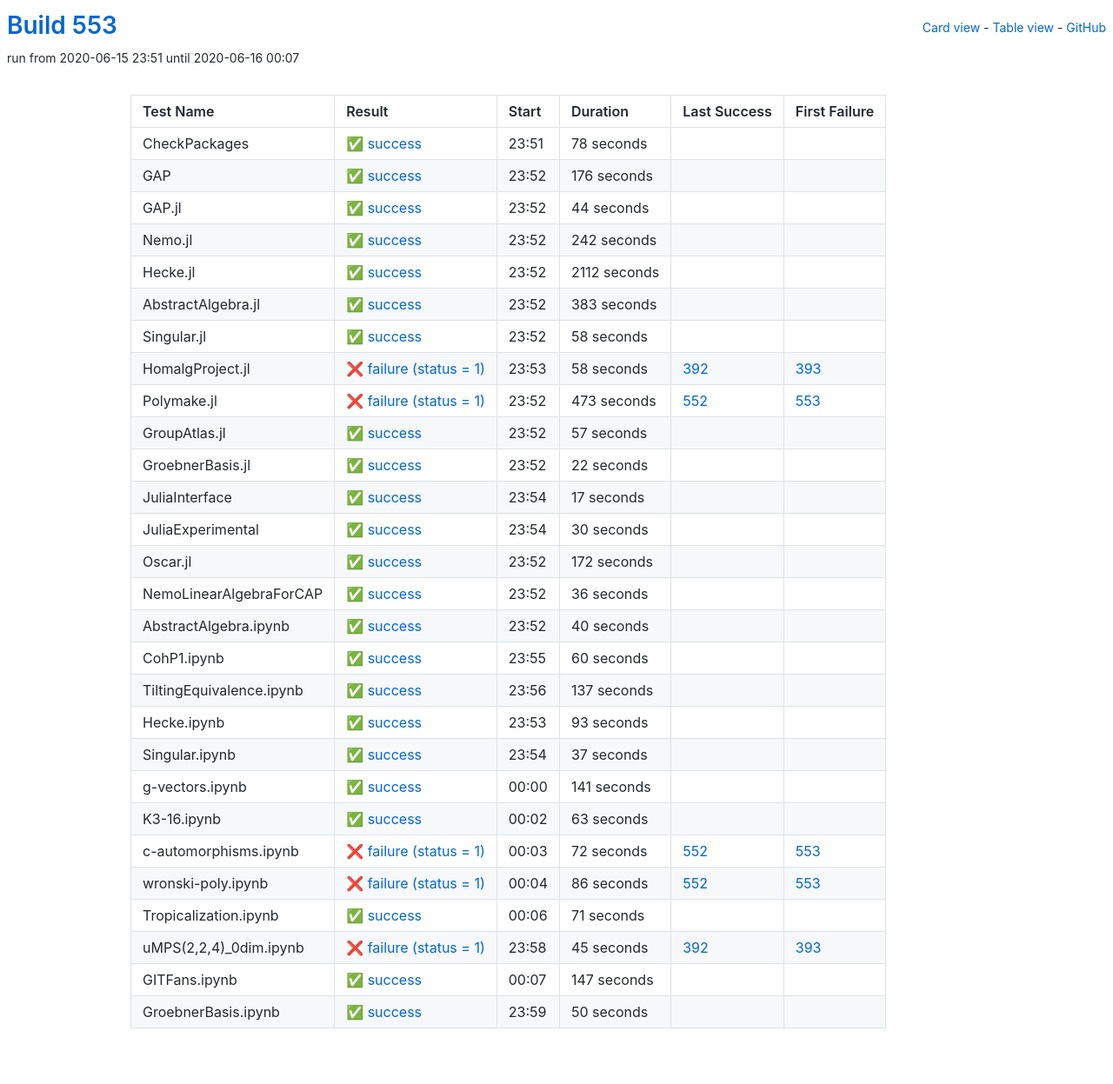
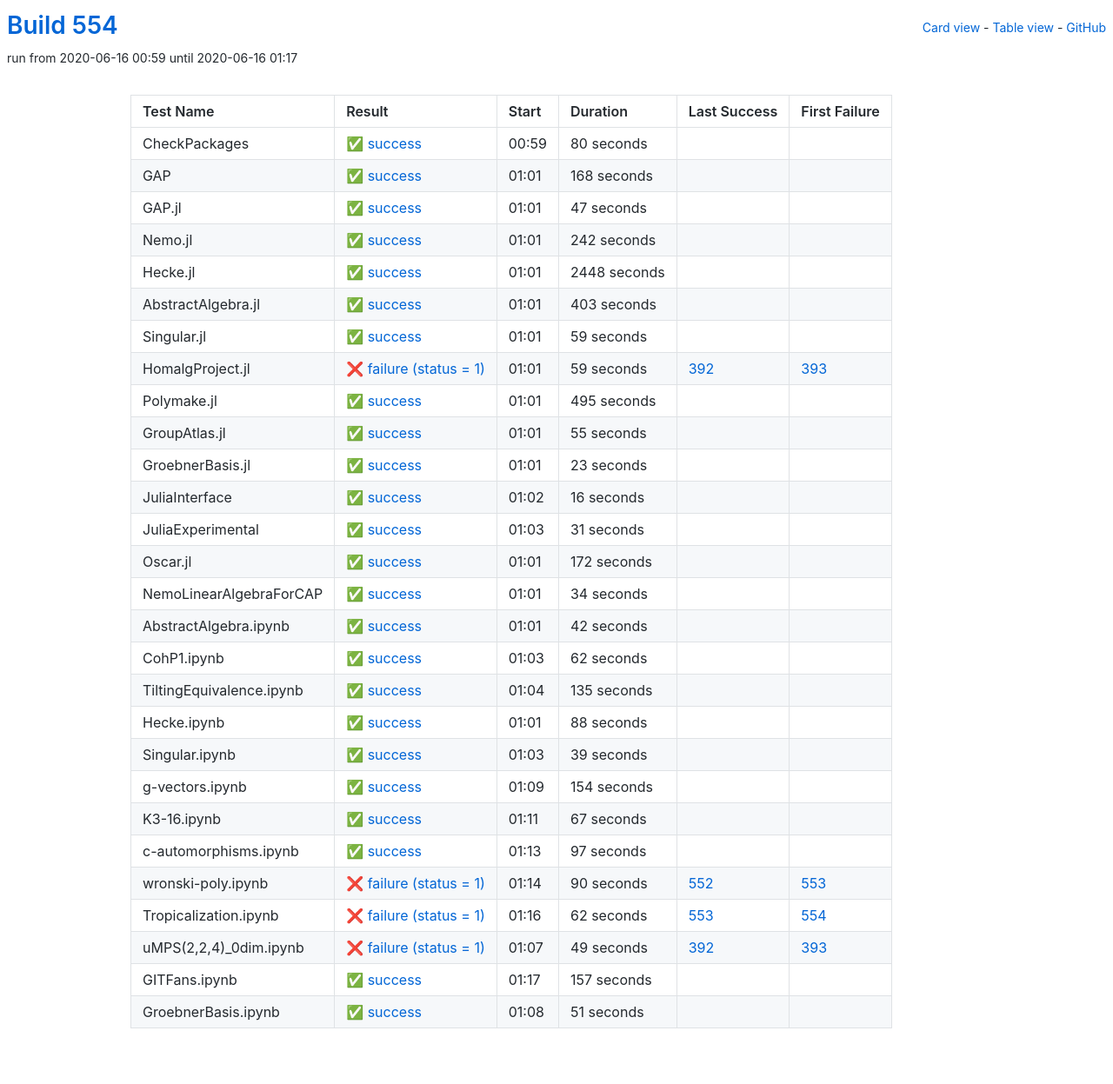
Before and after one commit to oscar-system/oscar-ci-status-1.4, a Jekyll site: the page built from table.html, in a window 1280 px wide. Shown: the whole page at 87% size. Built offline with Jekyll 4.4.1, drawn with Linux system fonts in a browser that asks for light colours.

Commit message:
Build #554

```diff
--- a/_data/ci.yml
+++ b/_data/ci.yml
@@ -1,6 +1,6 @@
 ---
-build: 553
-build_url: https://oscarci.mathematik.uni-kl.de/job/oscar-julia-1.4/553/
+build: 554
+build_url: https://oscarci.mathematik.uni-kl.de/job/oscar-julia-1.4/554/
 job: oscar-julia-1.4
 organization: oscar-system
 repo: oscar-ci-status-1.4
@@ -8,44 +8,44 @@ repourl: https://github.com/oscar-system/oscar-ci-status-1.4
 tests:
 - name: CheckPackages
   id: checkpackages
-  log: https://oscarci.mathematik.uni-kl.de/job/oscar-julia-1.4/553/artifact/logs/build-553/CheckPackages.log
-  start: 2020-06-15 23:51
+  log: https://oscarci.mathematik.uni-kl.de/job/oscar-julia-1.4/554/artifact/logs/build-554/CheckPackages.log
+  start: 2020-06-16 00:59
   success: true
   exitcode: 0
   status: success
-  duration: 78
+  duration: 80
   last_success: false
   last_success_url:
   first_failure: false
   first_failure_url:
 - name: GAP
   id: gap
-  log: https://oscarci.mathematik.uni-kl.de/job/oscar-julia-1.4/553/artifact/logs/build-553/GAP.log
-  start: 2020-06-15 23:52
+  log: https://oscarci.mathematik.uni-kl.de/job/oscar-julia-1.4/554/artifact/logs/build-554/GAP.log
+  start: 2020-06-16 01:01
   success: true
   exitcode: 0
   status: success
-  duration: 176
+  duration: 168
   last_success: false
   last_success_url:
   first_failure: false
   first_failure_url:
 - name: GAP.jl
   id: gap-jl
-  log: https://oscarci.mathematik.uni-kl.de/job/oscar-julia-1.4/553/artifact/logs/build-553/GAP.jl.log
-  start: 2020-06-15 23:52
+  log: https://oscarci.mathematik.uni-kl.de/job/oscar-julia-1.4/554/artifact/logs/build-554/GAP.jl.log
+  start: 2020-06-16 01:01
   success: true
   exitcode: 0
   status: success
-  duration: 44
+  duration: 47
   last_success: false
   last_success_url:
   first_failure: false
   first_failure_url:
 - name: Nemo.jl
   id: nemo-jl
-  log: https://oscarci.mathematik.uni-kl.de/job/oscar-julia-1.4/553/artifact/logs/build-553/Nemo.jl.log
-  start: 2020-06-15 23:52
+  log: https://oscarci.mathematik.uni-kl.de/job/oscar-julia-1.4/554/artifact/logs/build-554/Nemo.jl.log
+  start: 2020-06-16 01:01
   success: true
   exitcode: 0
   status: success
@@ -56,116 +56,116 @@ tests:
   first_failure_url:
 - name: Hecke.jl
   id: hecke-jl
-  log: https://oscarci.mathematik.uni-kl.de/job/oscar-julia-1.4/553/artifact/logs/build-553/Hecke.jl.log
-  start: 2020-06-15 23:52
+  log: https://oscarci.mathematik.uni-kl.de/job/oscar-julia-1.4/554/artifact/logs/build-554/Hecke.jl.log
+  start: 2020-06-16 01:01
   success: true
   exitcode: 0
   status: success
-  duration: 2112
+  duration: 2448
   last_success: false
   last_success_url:
   first_failure: false
   first_failure_url:
 - name: AbstractAlgebra.jl
   id: abstractalgebra-jl
-  log: https://oscarci.mathematik.uni-kl.de/job/oscar-julia-1.4/553/artifact/logs/build-553/AbstractAlgebra.jl.log
-  start: 2020-06-15 23:52
+  log: https://oscarci.mathematik.uni-kl.de/job/oscar-julia-1.4/554/artifact/logs/build-554/AbstractAlgebra.jl.log
+  start: 2020-06-16 01:01
   success: true
   exitcode: 0
   status: success
-  duration: 383
+  duration: 403
   last_success: false
   last_success_url:
   first_failure: false
   first_failure_url:
 - name: Singular.jl
   id: singular-jl
-  log: https://oscarci.mathematik.uni-kl.de/job/oscar-julia-1.4/553/artifact/logs/build-553/Singular.jl.log
-  start: 2020-06-15 23:52
+  log: https://oscarci.mathematik.uni-kl.de/job/oscar-julia-1.4/554/artifact/logs/build-554/Singular.jl.log
+  start: 2020-06-16 01:01
   success: true
   exitcode: 0
   status: success
-  duration: 58
+  duration: 59
   last_success: false
   last_success_url:
   first_failure: false
   first_failure_url:
 - name: HomalgProject.jl
   id: homalgproject-jl
-  log: https://oscarci.mathematik.uni-kl.de/job/oscar-julia-1.4/553/artifact/logs/build-553/HomalgProject.jl.log
-  start: 2020-06-15 23:53
+  log: https://oscarci.mathematik.uni-kl.de/job/oscar-julia-1.4/554/artifact/logs/build-554/HomalgProject.jl.log
+  start: 2020-06-16 01:01
   success: false
   exitcode: 1
   status: failure
-  duration: 58
+  duration: 59
   last_success: 392
   last_success_url: https://oscarci.mathematik.uni-kl.de/job/oscar-julia-1.4/392/
   first_failure: 393
   first_failure_url: https://oscarci.mathematik.uni-kl.de/job/oscar-julia-1.4/393/
 - name: Polymake.jl
   id: polymake-jl
-  log: https://oscarci.mathematik.uni-kl.de/job/oscar-julia-1.4/553/artifact/logs/build-553/Polymake.jl.log
-  start: 2020-06-15 23:52
-  success: false
-  exitcode: 1
-  status: failure
-  duration: 473
-  last_success: 552
-  last_success_url: https://oscarci.mathematik.uni-kl.de/job/oscar-julia-1.4/552/
-  first_failure: 553
-  first_failure_url: https://oscarci.mathematik.uni-kl.de/job/oscar-julia-1.4/553/
-- name: GroupAtlas.jl
-  id: groupatlas-jl
-  log: https://oscarci.mathematik.uni-kl.de/job/oscar-julia-1.4/553/artifact/logs/build-553/GroupAtlas.jl.log
-  start: 2020-06-15 23:52
+  log: https://oscarci.mathematik.uni-kl.de/job/oscar-julia-1.4/554/artifact/logs/build-554/Polymake.jl.log
+  start: 2020-06-16 01:01
   success: true
   exitcode: 0
   status: success
-  duration: 57
+  duration: 495
+  last_success: false
+  last_success_url:
+  first_failure: false
+  first_failure_url:
+- name: GroupAtlas.jl
+  id: groupatlas-jl
+  log: https://oscarci.mathematik.uni-kl.de/job/oscar-julia-1.4/554/artifact/logs/build-554/GroupAtlas.jl.log
+  start: 2020-06-16 01:01
+  success: true
+  exitcode: 0
+  status: success
+  duration: 55
   last_success: false
   last_success_url:
   first_failure: false
   first_failure_url:
 - name: GroebnerBasis.jl
   id: groebnerbasis-jl
-  log: https://oscarci.mathematik.uni-kl.de/job/oscar-julia-1.4/553/artifact/logs/build-553/GroebnerBasis.jl.log
-  start: 2020-06-15 23:52
+  log: https://oscarci.mathematik.uni-kl.de/job/oscar-julia-1.4/554/artifact/logs/build-554/GroebnerBasis.jl.log
+  start: 2020-06-16 01:01
   success: true
   exitcode: 0
   status: success
-  duration: 22
+  duration: 23
   last_success: false
   last_success_url:
   first_failure: false
   first_failure_url:
 - name: JuliaInterface
   id: juliainterface
-  log: https://oscarci.mathematik.uni-kl.de/job/oscar-julia-1.4/553/artifact/logs/build-553/JuliaInterface.log
-  start: 2020-06-15 23:54
+  log: https://oscarci.mathematik.uni-kl.de/job/oscar-julia-1.4/554/artifact/logs/build-554/JuliaInterface.log
+  start: 2020-06-16 01:02
   success: true
   exitcode: 0
   status: success
-  duration: 17
+  duration: 16
   last_success: false
   last_success_url:
   first_failure: false
   first_failure_url:
 - name: JuliaExperimental
   id: juliaexperimental
-  log: https://oscarci.mathematik.uni-kl.de/job/oscar-julia-1.4/553/artifact/logs/build-553/JuliaExperimental.log
-  start: 2020-06-15 23:54
+  log: https://oscarci.mathematik.uni-kl.de/job/oscar-julia-1.4/554/artifact/logs/build-554/JuliaExperimental.log
+  start: 2020-06-16 01:03
   success: true
   exitcode: 0
   status: success
-  duration: 30
+  duration: 31
   last_success: false
   last_success_url:
   first_failure: false
   first_failure_url:
 - name: Oscar.jl
   id: oscar-jl
-  log: https://oscarci.mathematik.uni-kl.de/job/oscar-julia-1.4/553/artifact/logs/build-553/Oscar.jl.log
-  start: 2020-06-15 23:52
+  log: https://oscarci.mathematik.uni-kl.de/job/oscar-julia-1.4/554/artifact/logs/build-554/Oscar.jl.log
+  start: 2020-06-16 01:01
   success: true
   exitcode: 0
   status: success
@@ -176,168 +176,168 @@ tests:
   first_failure_url:
 - name: NemoLinearAlgebraForCAP
   id: nemolinearalgebraforcap
-  log: https://oscarci.mathematik.uni-kl.de/job/oscar-julia-1.4/553/artifact/logs/build-553/NemoLinearAlgebraForCAP.log
-  start: 2020-06-15 23:52
+  log: https://oscarci.mathematik.uni-kl.de/job/oscar-julia-1.4/554/artifact/logs/build-554/NemoLinearAlgebraForCAP.log
+  start: 2020-06-16 01:01
   success: true
   exitcode: 0
   status: success
-  duration: 36
+  duration: 34
   last_success: false
   last_success_url:
   first_failure: false
   first_failure_url:
 - name: AbstractAlgebra.ipynb
   id: abstractalgebra-ipynb
-  log: https://oscarci.mathematik.uni-kl.de/job/oscar-julia-1.4/553/artifact/logs/build-553/AbstractAlgebra.ipynb.log
-  start: 2020-06-15 23:52
+  log: https://oscarci.mathematik.uni-kl.de/job/oscar-julia-1.4/554/artifact/logs/build-554/AbstractAlgebra.ipynb.log
+  start: 2020-06-16 01:01
   success: true
   exitcode: 0
   status: success
-  duration: 40
+  duration: 42
   last_success: false
   last_success_url:
   first_failure: false
   first_failure_url:
 - name: CohP1.ipynb
   id: cohp1-ipynb
-  log: https://oscarci.mathematik.uni-kl.de/job/oscar-julia-1.4/553/artifact/logs/build-553/CohP1.ipynb.log
-  start: 2020-06-15 23:55
+  log: https://oscarci.mathematik.uni-kl.de/job/oscar-julia-1.4/554/artifact/logs/build-554/CohP1.ipynb.log
+  start: 2020-06-16 01:03
   success: true
   exitcode: 0
   status: success
-  duration: 60
+  duration: 62
   last_success: false
   last_success_url:
   first_failure: false
   first_failure_url:
 - name: TiltingEquivalence.ipynb
   id: tiltingequivalence-ipynb
-  log: https://oscarci.mathematik.uni-kl.de/job/oscar-julia-1.4/553/artifact/logs/build-553/TiltingEquivalence.ipynb.log
-  start: 2020-06-15 23:56
+  log: https://oscarci.mathematik.uni-kl.de/job/oscar-julia-1.4/554/artifact/logs/build-554/TiltingEquivalence.ipynb.log
+  start: 2020-06-16 01:04
   success: true
   exitcode: 0
   status: success
-  duration: 137
+  duration: 135
   last_success: false
   last_success_url:
   first_failure: false
   first_failure_url:
 - name: Hecke.ipynb
   id: hecke-ipynb
-  log: https://oscarci.mathematik.uni-kl.de/job/oscar-julia-1.4/553/artifact/logs/build-553/Hecke.ipynb.log
-  start: 2020-06-15 23:53
+  log: https://oscarci.mathematik.uni-kl.de/job/oscar-julia-1.4/554/artifact/logs/build-554/Hecke.ipynb.log
+  start: 2020-06-16 01:01
   success: true
   exitcode: 0
   status: success
-  duration: 93
+  duration: 88
   last_success: false
   last_success_url:
   first_failure: false
   first_failure_url:
 - name: Singular.ipynb
   id: singular-ipynb
-  log: https://oscarci.mathematik.uni-kl.de/job/oscar-julia-1.4/553/artifact/logs/build-553/Singular.ipynb.log
-  start: 2020-06-15 23:54
+  log: https://oscarci.mathematik.uni-kl.de/job/oscar-julia-1.4/554/artifact/logs/build-554/Singular.ipynb.log
+  start: 2020-06-16 01:03
   success: true
   exitcode: 0
   status: success
-  duration: 37
+  duration: 39
   last_success: false
   last_success_url:
   first_failure: false
   first_failure_url:
 - name: g-vectors.ipynb
   id: g-vectors-ipynb
-  log: https://oscarci.mathematik.uni-kl.de/job/oscar-julia-1.4/553/artifact/logs/build-553/g-vectors.ipynb.log
-  start: 2020-06-16 00:00
+  log: https://oscarci.mathematik.uni-kl.de/job/oscar-julia-1.4/554/artifact/logs/build-554/g-vectors.ipynb.log
+  start: 2020-06-16 01:09
   success: true
   exitcode: 0
   status: success
-  duration: 141
+  duration: 154
   last_success: false
   last_success_url:
   first_failure: false
   first_failure_url:
 - name: K3-16.ipynb
   id: k3-16-ipynb
-  log: https://oscarci.mathematik.uni-kl.de/job/oscar-julia-1.4/553/artifact/logs/build-553/K3-16.ipynb.log
-  start: 2020-06-16 00:02
+  log: https://oscarci.mathematik.uni-kl.de/job/oscar-julia-1.4/554/artifact/logs/build-554/K3-16.ipynb.log
+  start: 2020-06-16 01:11
   success: true
   exitcode: 0
   status: success
-  duration: 63
+  duration: 67
   last_success: false
   last_success_url:
   first_failure: false
   first_failure_url:
 - name: c-automorphisms.ipynb
   id: c-automorphisms-ipynb
-  log: https://oscarci.mathematik.uni-kl.de/job/oscar-julia-1.4/553/artifact/logs/build-553/c-automorphisms.ipynb.log
-  start: 2020-06-16 00:03
+  log: https://oscarci.mathematik.uni-kl.de/job/oscar-julia-1.4/554/artifact/logs/build-554/c-automorphisms.ipynb.log
+  start: 2020-06-16 01:13
+  success: true
+  exitcode: 0
+  status: success
+  duration: 97
+  last_success: false
+  last_success_url:
+  first_failure: false
+  first_failure_url:
+- name: wronski-poly.ipynb
+  id: wronski-poly-ipynb
+  log: https://oscarci.mathematik.uni-kl.de/job/oscar-julia-1.4/554/artifact/logs/build-554/wronski-poly.ipynb.log
+  start: 2020-06-16 01:14
   success: false
   exitcode: 1
   status: failure
-  duration: 72
-  last_success: 552
-  last_success_url: https://oscarci.mathematik.uni-kl.de/job/oscar-julia-1.4/552/
-  first_failure: 553
-  first_failure_url: https://oscarci.mathematik.uni-kl.de/job/oscar-julia-1.4/553/
-- name: wronski-poly.ipynb
-  id: wronski-poly-ipynb
-  log: https://oscarci.mathematik.uni-kl.de/job/oscar-julia-1.4/553/artifact/logs/build-553/wronski-poly.ipynb.log
-  start: 2020-06-16 00:04
-  success: false
-  exitcode: 1
-  status: failure
-  duration: 86
+  duration: 90
   last_success: 552
   last_success_url: https://oscarci.mathematik.uni-kl.de/job/oscar-julia-1.4/552/
   first_failure: 553
   first_failure_url: https://oscarci.mathematik.uni-kl.de/job/oscar-julia-1.4/553/
 - name: Tropicalization.ipynb
   id: tropicalization-ipynb
-  log: https://oscarci.mathematik.uni-kl.de/job/oscar-julia-1.4/553/artifact/logs/build-553/Tropicalization.ipynb.log
-  start: 2020-06-16 00:06
-  success: true
-  exitcode: 0
-  status: success
-  duration: 71
-  last_success: false
-  last_success_url:
-  first_failure: false
-  first_failure_url:
-- name: uMPS(2,2,4)_0dim.ipynb
-  id: umps-2-2-4-0dim-ipynb
-  log: https://oscarci.mathematik.uni-kl.de/job/oscar-julia-1.4/553/artifact/logs/build-553/uMPS-2-2-4-_0dim.ipynb.log
-  start: 2020-06-15 23:58
+  log: https://oscarci.mathematik.uni-kl.de/job/oscar-julia-1.4/554/artifact/logs/build-554/Tropicalization.ipynb.log
+  start: 2020-06-16 01:16
   success: false
   exitcode: 1
   status: failure
-  duration: 45
+  duration: 62
+  last_success: 553
+  last_success_url: https://oscarci.mathematik.uni-kl.de/job/oscar-julia-1.4/553/
+  first_failure: 554
+  first_failure_url: https://oscarci.mathematik.uni-kl.de/job/oscar-julia-1.4/554/
+- name: uMPS(2,2,4)_0dim.ipynb
+  id: umps-2-2-4-0dim-ipynb
+  log: https://oscarci.mathematik.uni-kl.de/job/oscar-julia-1.4/554/artifact/logs/build-554/uMPS-2-2-4-_0dim.ipynb.log
+  start: 2020-06-16 01:07
+  success: false
+  exitcode: 1
+  status: failure
+  duration: 49
   last_success: 392
   last_success_url: https://oscarci.mathematik.uni-kl.de/job/oscar-julia-1.4/392/
   first_failure: 393
   first_failure_url: https://oscarci.mathematik.uni-kl.de/job/oscar-julia-1.4/393/
 - name: GITFans.ipynb
   id: gitfans-ipynb
-  log: https://oscarci.mathematik.uni-kl.de/job/oscar-julia-1.4/553/artifact/logs/build-553/GITFans.ipynb.log
-  start: 2020-06-16 00:07
+  log: https://oscarci.mathematik.uni-kl.de/job/oscar-julia-1.4/554/artifact/logs/build-554/GITFans.ipynb.log
+  start: 2020-06-16 01:17
   success: true
   exitcode: 0
   status: success
-  duration: 147
+  duration: 157
   last_success: false
   last_success_url:
   first_failure: false
   first_failure_url:
 - name: GroebnerBasis.ipynb
   id: groebnerbasis-ipynb
-  log: https://oscarci.mathematik.uni-kl.de/job/oscar-julia-1.4/553/artifact/logs/build-553/GroebnerBasis.ipynb.log
-  start: 2020-06-15 23:59
+  log: https://oscarci.mathematik.uni-kl.de/job/oscar-julia-1.4/554/artifact/logs/build-554/GroebnerBasis.ipynb.log
+  start: 2020-06-16 01:08
   success: true
   exitcode: 0
   status: success
-  duration: 50
+  duration: 51
   last_success: false
   last_success_url:
   first_failure: false
```
Also changed, not shown: README.md.
